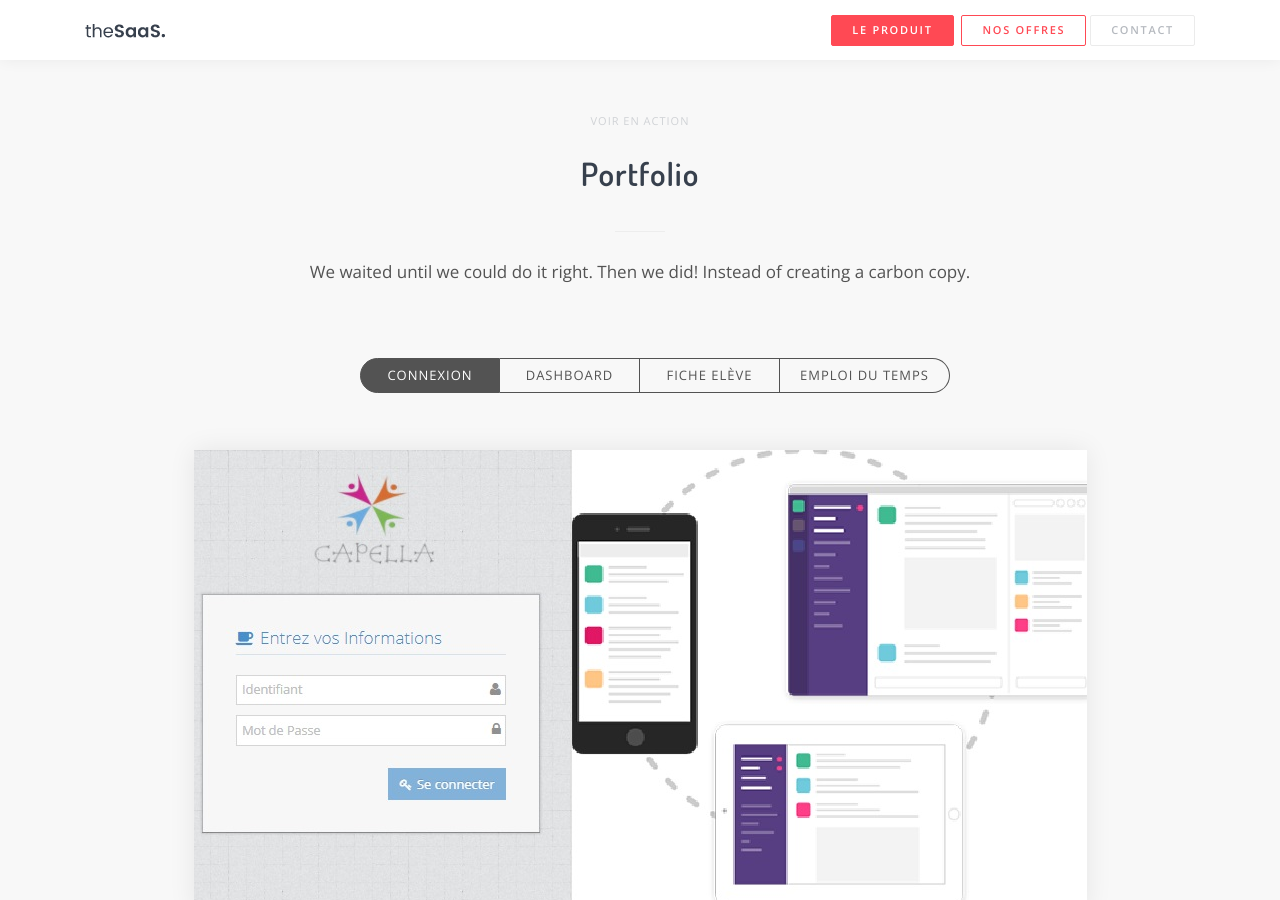
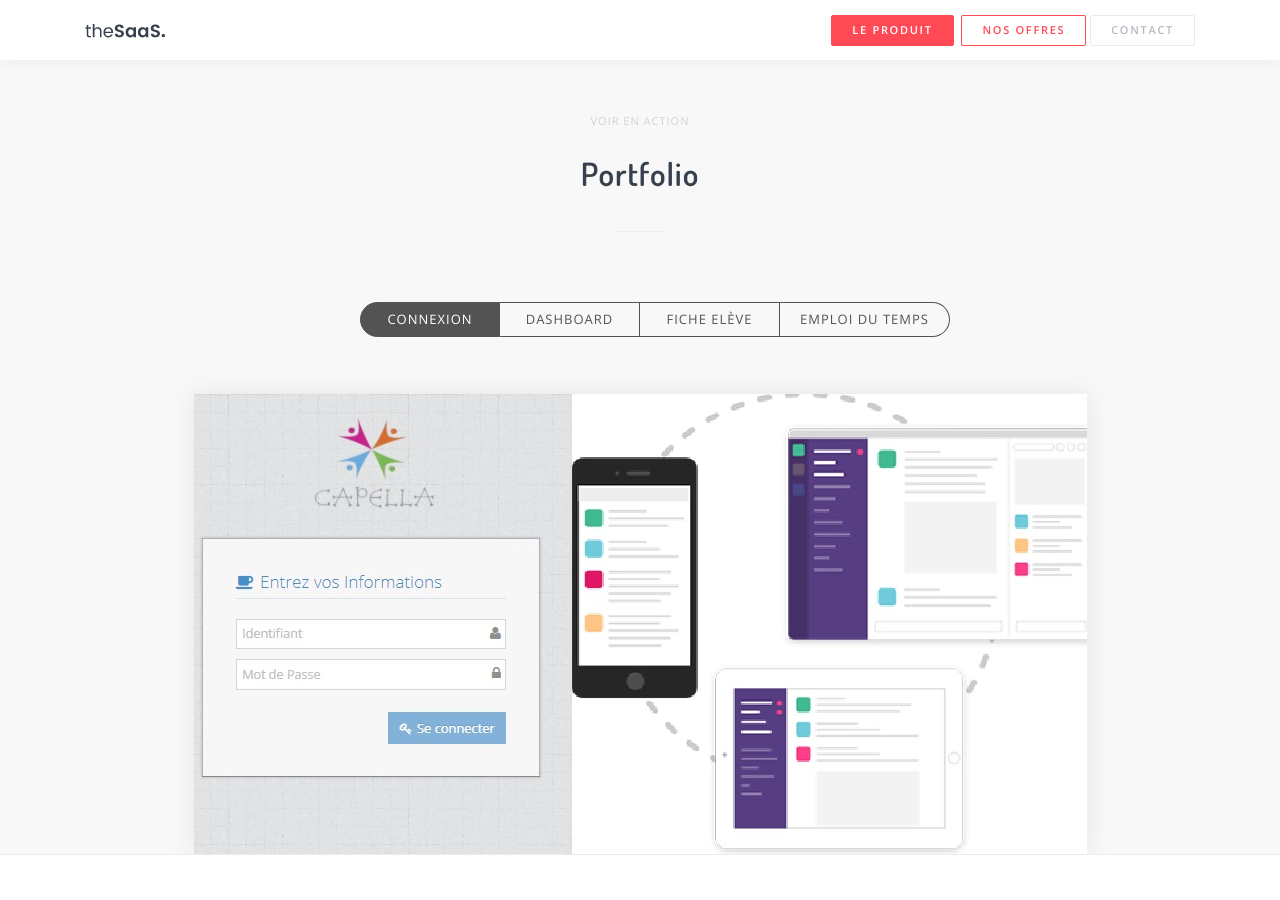
Before and after one commit to capella-services/capella, a Jekyll site: the page built from index.md, in a window 1280 px wide and 900 px high, scrolled down 2249 px. Built offline with Jekyll 4.4.1, drawn with Linux system fonts in a browser that asks for light colours.

Commit message:
change data contact

```diff
--- a/_layouts/home.html
+++ b/_layouts/home.html
@@ -122,7 +122,6 @@ layout : default
             <small>Voir en action</small>
             <h2>Portfolio</h2>
             <hr>
-            <p class="lead">We waited until we could do it right. Then we did! Instead of creating a carbon copy.</p>
         </header>
 
         <div class="text-center">
```
